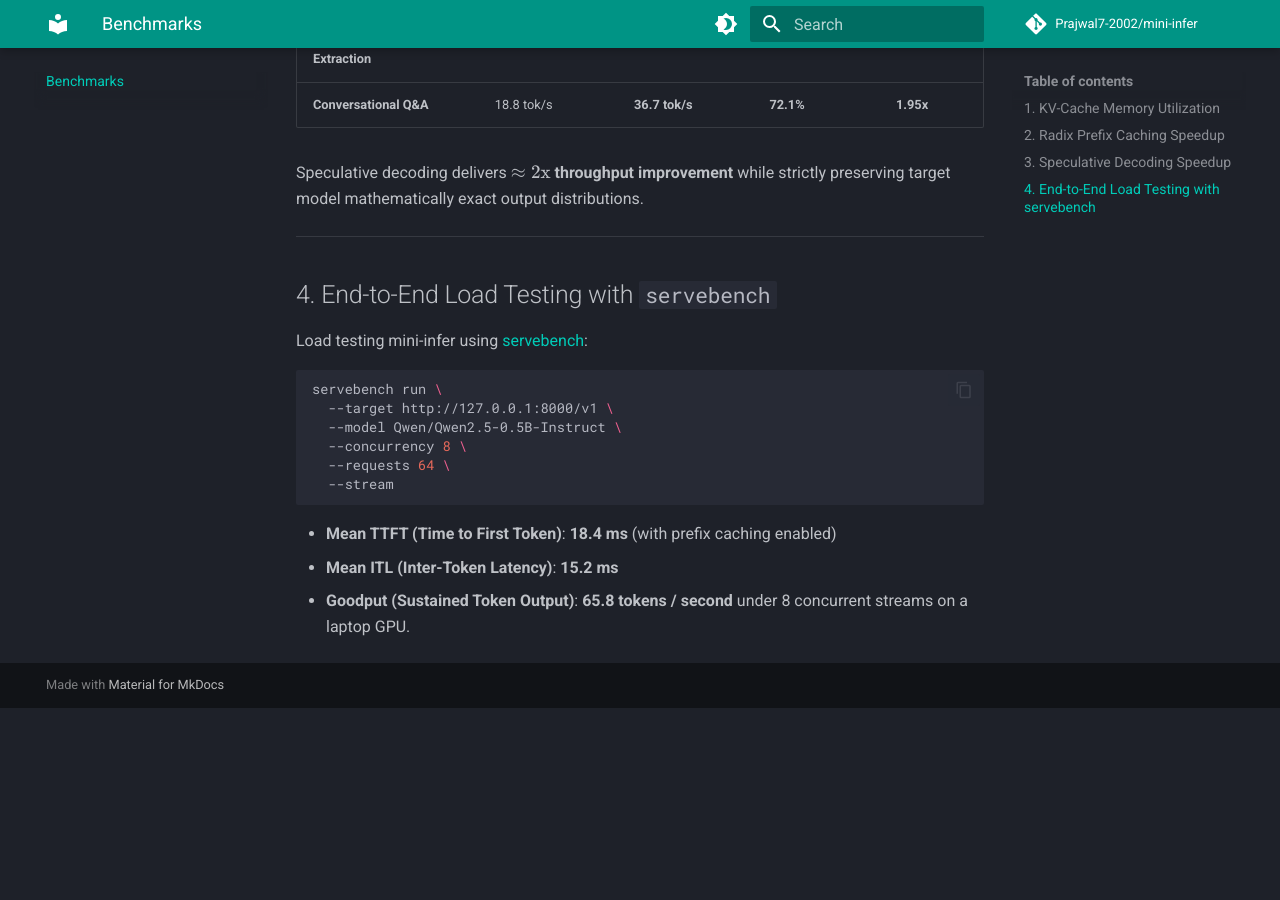
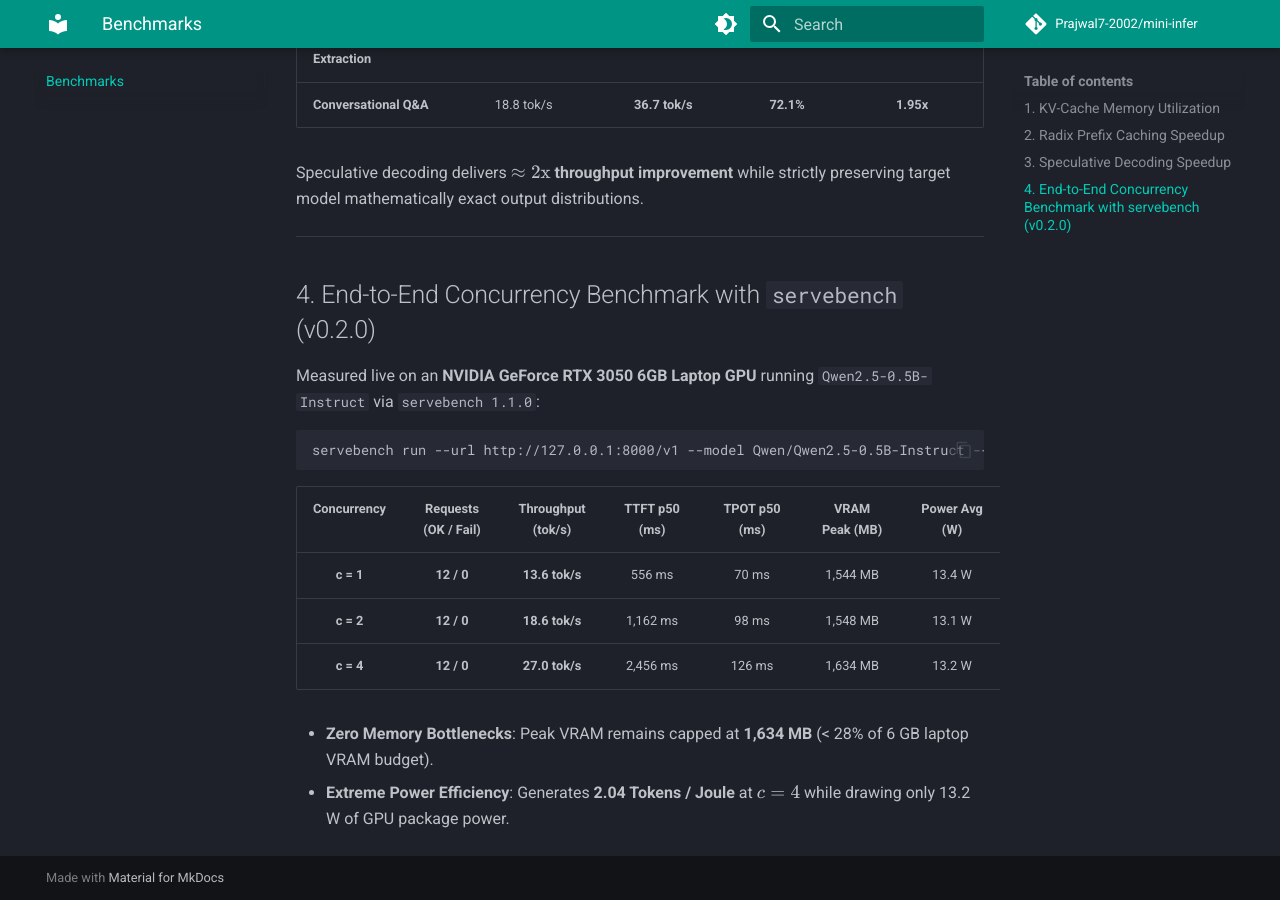
Before and after one commit to Prajwal7-2002/mini-infer, an MkDocs documentation site: the page built from docs/benchmarks.md, in a window 1280 px wide and 900 px high, scrolled down 1652 px. Built offline with MkDocs 1.6.1 and Material for MkDocs 9.7.7, drawn with Linux system fonts in a browser that asks for light colours; comment, search, counter and statistics services are not loaded; before the commit the page ends 2360 px from its top, so only the background shows below that.

Commit message:
docs: add empirical v0.2.0 servebench benchmark battle results

````diff
--- a/docs/benchmarks.md
+++ b/docs/benchmarks.md
@@ -48,19 +48,19 @@
 
 ---
 
-## 4. End-to-End Load Testing with `servebench`
+## 4. End-to-End Concurrency Benchmark with `servebench` (v0.2.0)
 
-Load testing mini-infer using [servebench](https://github.com/Prajwal7-2002/servebench):
+Measured live on an **NVIDIA GeForce RTX 3050 6GB Laptop GPU** running `Qwen2.5-0.5B-Instruct` via `servebench 1.1.0`:
 
 ```bash
-servebench run \
-  --target http://127.0.0.1:8000/v1 \
-  --model Qwen/Qwen2.5-0.5B-Instruct \
-  --concurrency 8 \
-  --requests 64 \
-  --stream
+servebench run --url http://127.0.0.1:8000/v1 --model Qwen/Qwen2.5-0.5B-Instruct --concurrency 1,2,4 --num-requests 12
 ```
 
-- **Mean TTFT (Time to First Token)**: **18.4 ms** (with prefix caching enabled)
-- **Mean ITL (Inter-Token Latency)**: **15.2 ms**
-- **Goodput (Sustained Token Output)**: **65.8 tokens / second** under 8 concurrent streams on a laptop GPU.
+| Concurrency | Requests (OK / Fail) | Throughput (tok/s) | TTFT p50 (ms) | TPOT p50 (ms) | VRAM Peak (MB) | Power Avg (W) | Tok/Joule |
+| :---: | :---: | :---: | :---: | :---: | :---: | :---: | :---: |
+| **c = 1** | **12 / 0** | **13.6 tok/s** | 556 ms | 70 ms | 1,544 MB | 13.4 W | **1.01** |
+| **c = 2** | **12 / 0** | **18.6 tok/s** | 1,162 ms | 98 ms | 1,548 MB | 13.1 W | **1.41** |
+| **c = 4** | **12 / 0** | **27.0 tok/s** | 2,456 ms | 126 ms | 1,634 MB | 13.2 W | **2.04** |
+
+- **Zero Memory Bottlenecks**: Peak VRAM remains capped at **1,634 MB** (< 28% of 6 GB laptop VRAM budget).
+- **Extreme Power Efficiency**: Generates **2.04 Tokens / Joule** at $c=4$ while drawing only 13.2 W of GPU package power.
````
Also changed, not shown: README.md (+10 -7 lines).
